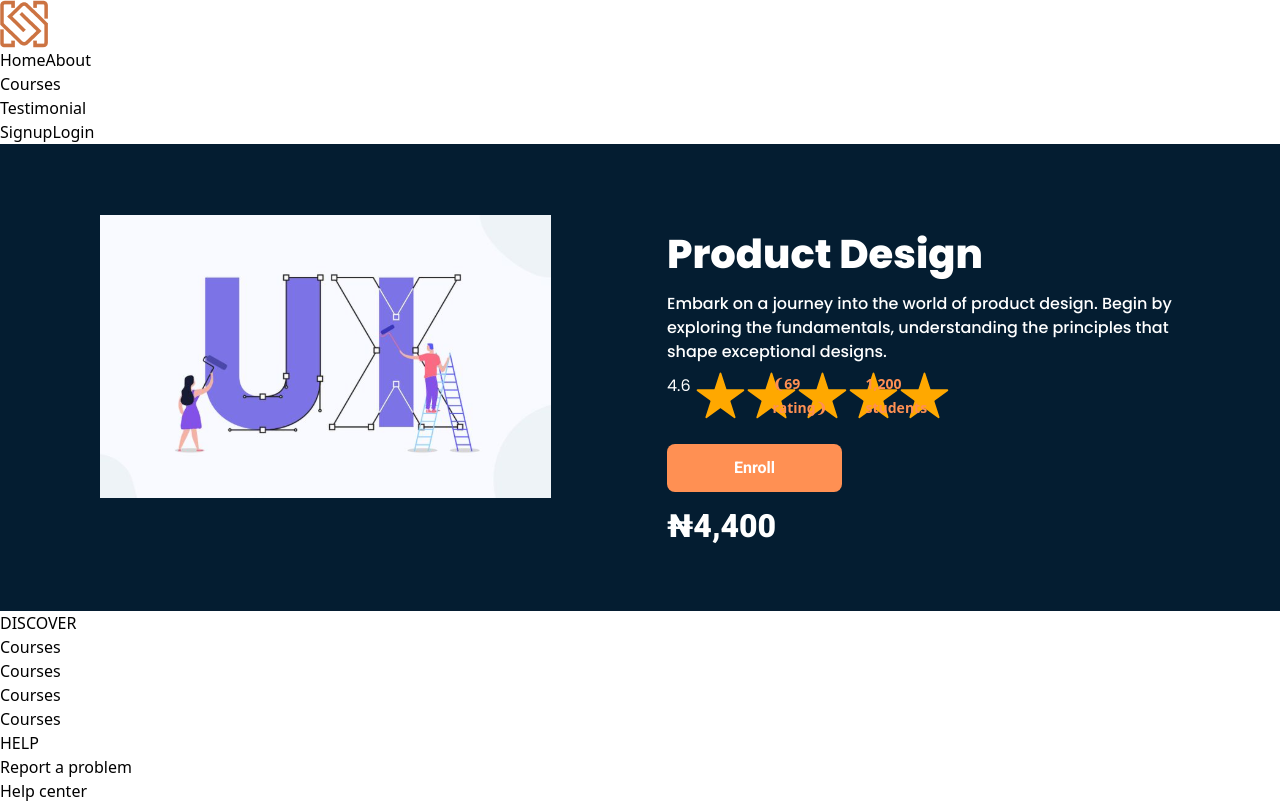
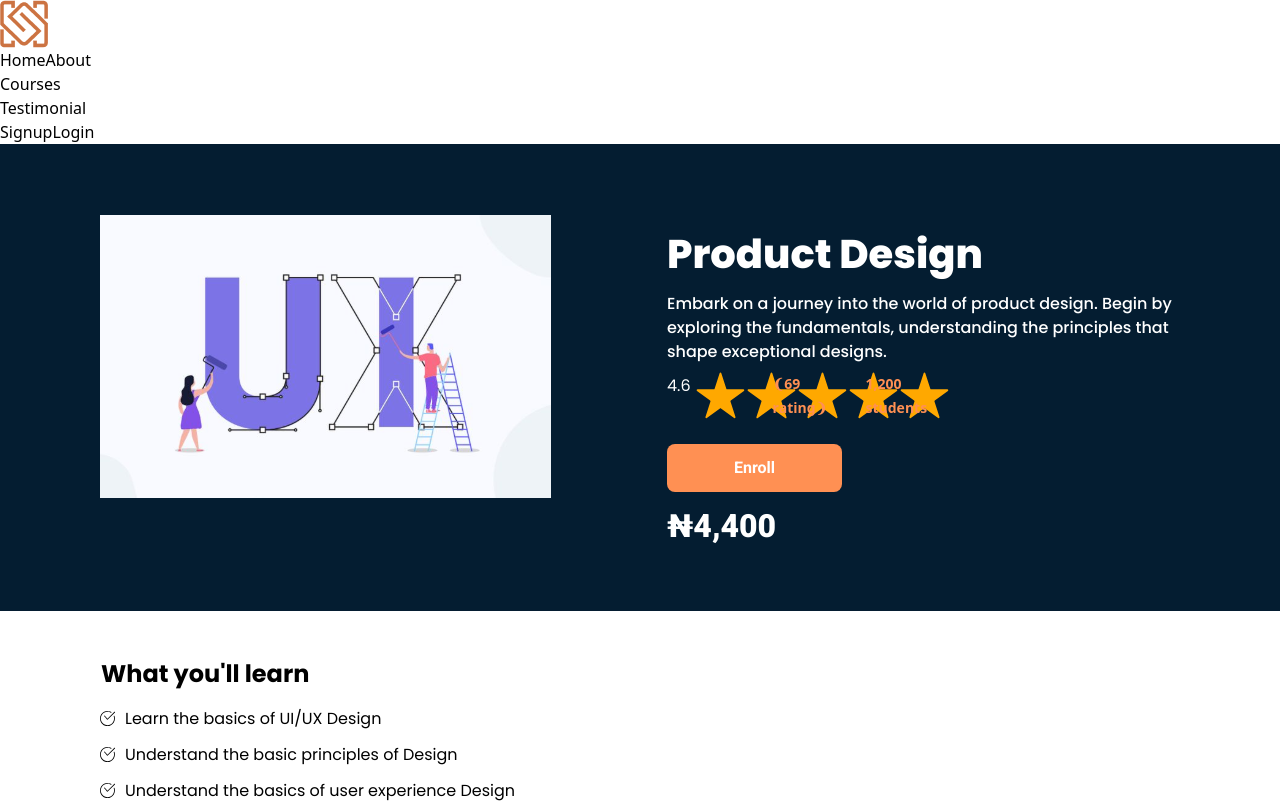
Before and after one commit to GenesysLearnable/LMS-A-FE-1, a React (Vite) app: page /course in a window 1280 px wide. Shown: the top 803 px of the page. Built offline with nearby package versions, Linux system fonts and the light colour scheme.

Commit message:
Added some information on the course's details

```diff
--- a/src/Components/Courses/CourseKeyInfo.jsx
+++ b/src/Components/Courses/CourseKeyInfo.jsx
@@ -1,7 +1,7 @@
 import StarRating from './StarRatings';
 import CourseStyle from './CourseKeyInfo.module.css';
 
-const CourseKeyPoints = () => {
+const CourseKeyPoints = function () {
   return (
     <div className={CourseStyle.course__description}>
       <div className={CourseStyle.course__image}>
--- /dev/null
+++ b/src/Components/Courses/LearnInfo.jsx
@@ -0,0 +1,21 @@
+import CheckMarks from './PrimeFeatures';
+import Style from './LearnInfo.module.css';
+
+const LearnInfo = function () {
+  return (
+    <div className={Style.course__key__info}>
+      <h2>What you&apos;ll learn</h2>
+      <div>
+        <CheckMarks coreIdeas="Learn the basics of UI/UX Design" />
+
+        <CheckMarks coreIdeas="Understand the basic principles of Design" />
+
+        <CheckMarks coreIdeas="Understand the basics of user experience Design" />
+
+        <CheckMarks coreIdeas="Learn the basics of user interface Design" />
+      </div>
+    </div>
+  );
+};
+
+export default LearnInfo;
--- /dev/null
+++ b/src/Components/Courses/LearnInfo.module.css
@@ -0,0 +1,13 @@
+.course__key__info {
+  padding: 45px 0% 77px 100px;
+}
+
+.course__key__info h2 {
+  font-family: Poppins;
+  font-weight: 700;
+  font-size: 24px;
+  line-height: 36px;
+
+  padding-left: 1px;
+  padding-bottom: 15px;
+}
--- /dev/null
+++ b/src/Components/Courses/PrimeFeatures.jsx
@@ -0,0 +1,12 @@
+import Style from './PrimeFeatures.module.css';
+
+const CheckMarks = function ({ coreIdeas }) {
+  return (
+    <section className={Style.key__info}>
+      <img src="/src/Images/Courses/Check-Mark.svg" alt="A check mark" />
+      <h4>{coreIdeas}</h4>
+    </section>
+  );
+};
+
+export default CheckMarks;
--- /dev/null
+++ b/src/Components/Courses/PrimeFeatures.module.css
@@ -0,0 +1,19 @@
+.key__info {
+  padding-bottom: 12px;
+
+  display: flex;
+  gap: 9px;
+  align-items: center;
+}
+
+.key__info img {
+  width: 16.03px;
+  height: auto;
+}
+
+.key__info h4 {
+  font-family: Poppins;
+  font-weight: 400;
+  font-size: 16px;
+  line-height: 24px;
+}
--- a/src/Pages/CoursePage.jsx
+++ b/src/Pages/CoursePage.jsx
@@ -1,9 +1,11 @@
 import CourseKeyInfo from '../Components/Courses/CourseKeyInfo';
+import LearnInfo from '../Components/Courses/LearnInfo';
 
 const CoursePage = () => {
   return (
     <>
       <CourseKeyInfo />
+      <LearnInfo />
     </>
   );
 };
```
Also changed, not shown: src/Images/Courses/Check-Mark.svg (added).
